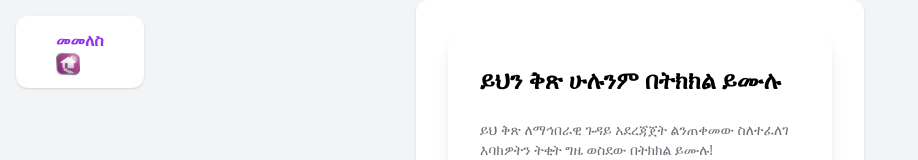
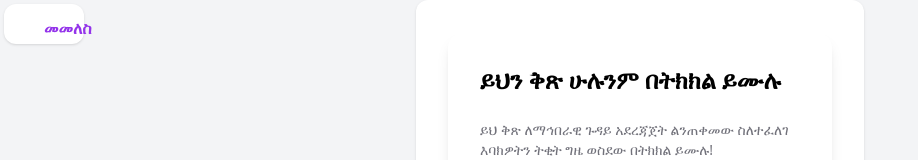
Before and after one commit to guzopayment/client, a React (Vite) app: page /questionnaire in a window 1280 px wide. Shown: the top 160 px of the page, without its empty margins (0-918 px from the left). Built offline with nearby package versions, Linux system fonts and the light colour scheme; no server answers.

Commit message:
update back to home

```diff
--- a/src/pages/QuestionnaireForm.jsx
+++ b/src/pages/QuestionnaireForm.jsx
@@ -66,7 +66,7 @@ export default function QuestionnaireForm() {
     <div className="min-h-screen flex justify-center items-center bg-gray-100">
       <div className="text-center">
         <button
-          className=" absolute left-4 top-4 min-w-fit h-auto bg-white text-purple-600
+          className=" absolute left-1 top-1 w-7 h-10 bg-white text-purple-600
                     px-10 py-3 rounded-xl font-bold
                     shadow hover:scale-105 transition"
         >
```
